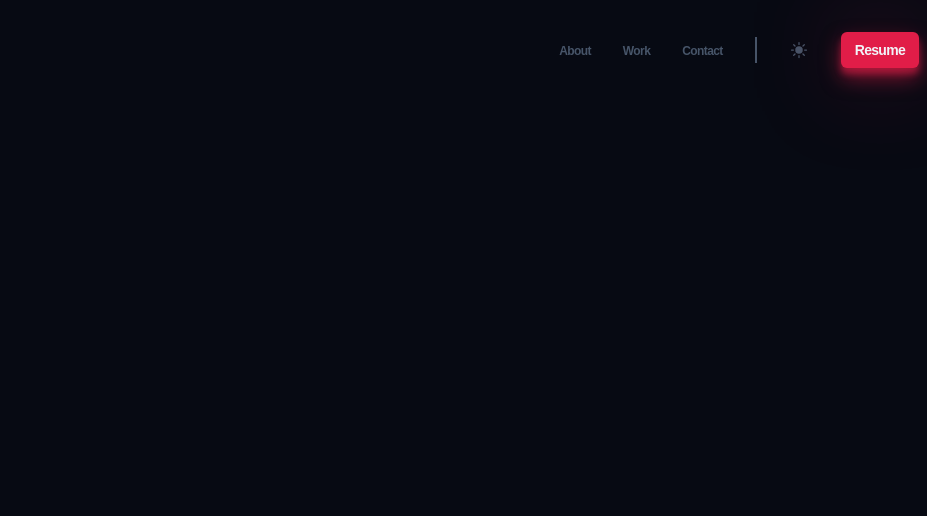
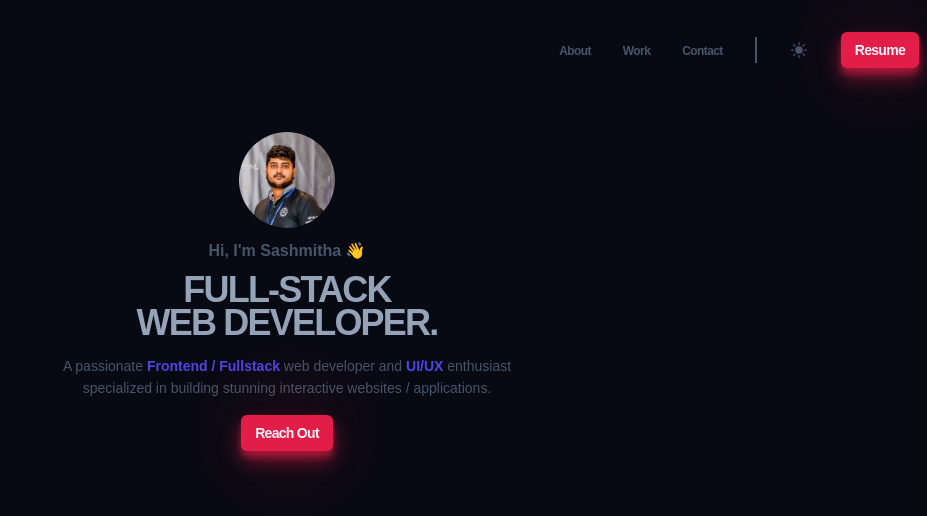
Before and after one commit to Sashmitha-Ravindu/portfolio, a website built with Vite: page index.html in a window 1280 px wide. Shown: the whole page, without its empty margins (353-1280 px from the left). Built offline with nearby package versions, Linux system fonts and the light colour scheme; a web font is replaced by a local one.

Commit message:
Add main components in hero section

```diff
--- a/index.html
+++ b/index.html
@@ -41,13 +41,21 @@
         </button>
     </nav>
 </header>
-<!--<main>-->
-<!--    <section></section>-->
-<!--    <section></section>-->
-<!--    <section></section>-->
-<!--    <section></section>-->
-<!--    <section></section>-->
-<!--</main>-->
+<main>
+    <section class="hero container">
+        <img alt="profile" class="hero__img" src="/hero.jpg">
+        <h2 class="hero__subtitle">Hi, I'm Sashmitha 👋</h2>
+        <h1 class="hero__title">FULL-STACK <br> WEB DEVELOPER.</h1>
+        <p class="hero__description">A passionate <strong>Frontend / Fullstack</strong> web developer and <strong>UI/UX</strong> enthusiast specialized in
+            building stunning
+            interactive websites / applications.</p>
+        <a class="hero__btn btn" href="#">Reach out</a>
+    </section>
+    <!--    <section></section>-->
+    <!--    <section></section>-->
+    <!--    <section></section>-->
+    <!--    <section></section>-->
+</main>
 <!--<footer></footer>-->
 <script src="/src/main.js" type="module"></script>
 </body>
--- a/src/main.js
+++ b/src/main.js
@@ -1,4 +1,5 @@
 import '../styles/modern-normalize.css';
 import '../styles/style.css';
-import '../styles/components/header.css'
+import '../styles/components/header.css';
+import '../styles/components/hero.css';
 import '../styles/utils.css';
--- /dev/null
+++ b/styles/components/hero.css
@@ -0,0 +1,40 @@
+.hero{
+    text-align: center;
+    display: flex;
+    flex-direction: column;
+    justify-content: center;
+    align-items: center;
+    gap: 1rem;
+    margin-top: 2rem;
+}
+
+.hero__img{
+    border-radius: 50%;
+    width: 6rem;
+    height: 6rem;
+}
+
+.hero__subtitle{
+    color: var(--clr-slate600);
+    font-size: var(--size-base);
+    line-height: 0.9;
+}
+
+.hero__title{
+    color: var(--clr-slate400);
+    text-transform: uppercase;
+    font-size: var(--size-4xl);
+    letter-spacing: -0.05em;
+    line-height: 0.9;
+}
+
+.hero__description{
+    max-width: 60ch;
+    font-size: var(--size-sm);
+    color: var(--clr-slate600);
+}
+
+.hero__btn{
+    text-transform: capitalize;
+    font-size: var(--size-sm);
+}
```
Also changed, not shown: public/hero.jpg (added).
